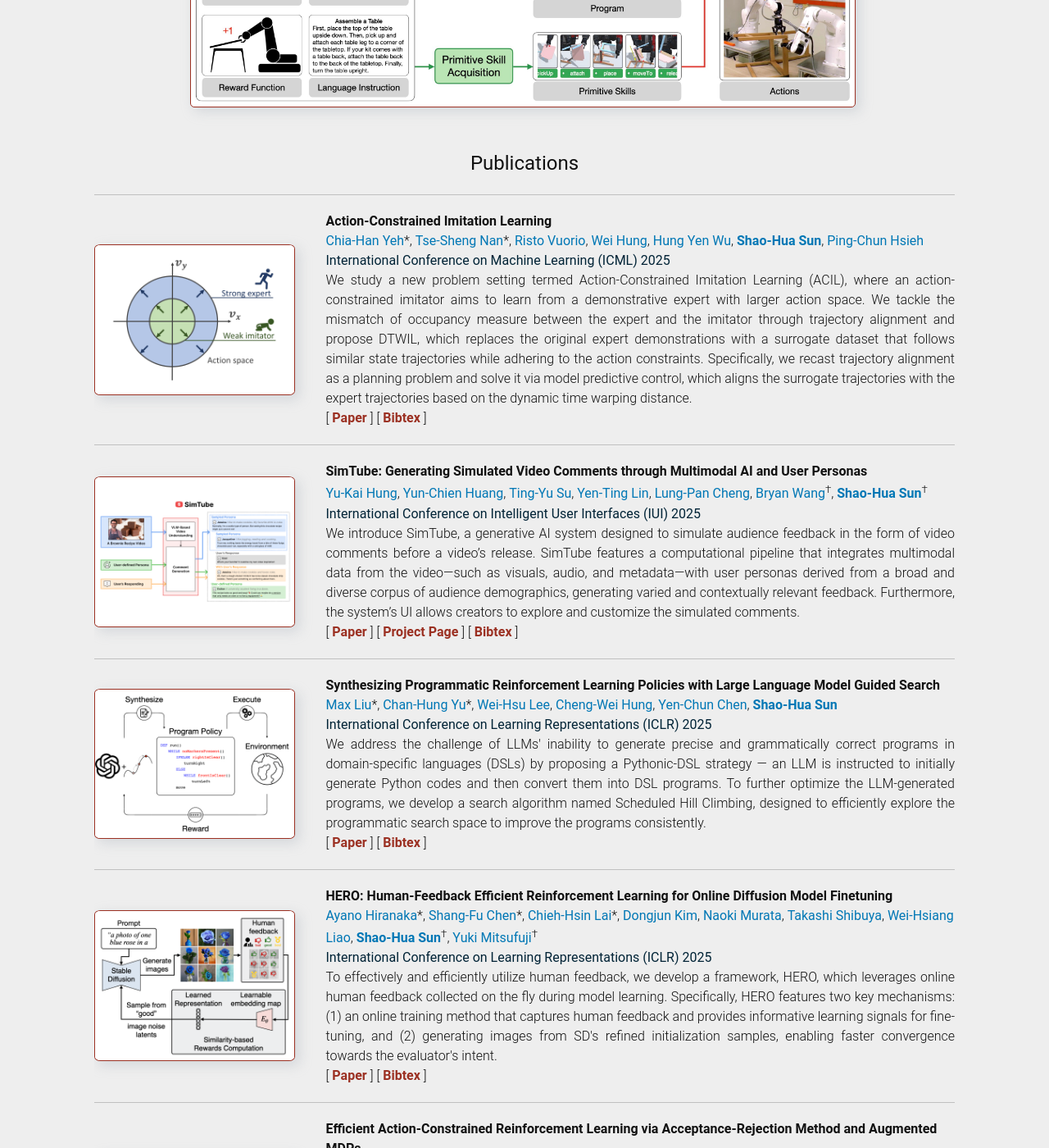
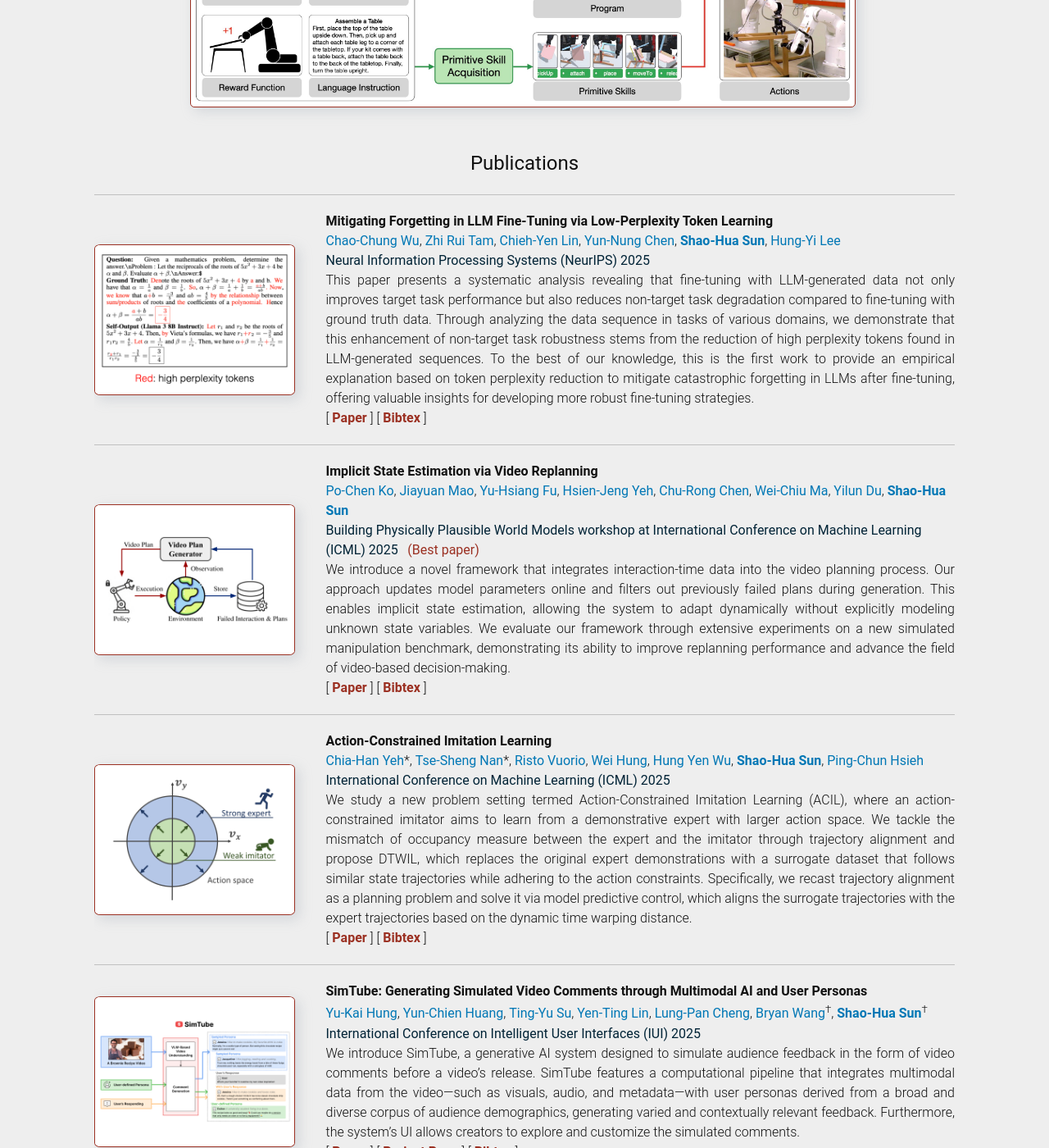
Before and after one commit to shaohua0116/shaohua0116.github.io, a Jekyll site: the page built from index.html, in a window 1280 px wide and 1400 px high, scrolled down 2151 px. Shown: the whole window at 82% size. Built offline with Jekyll 4.4.1, drawn with Linux system fonts in a browser that asks for light colours; some web fonts are replaced.

Commit message:
update neurips 2025

```diff
--- a/_data/publications.yml
+++ b/_data/publications.yml
@@ -1,34 +1,66 @@
-# - title: 'Implicit State Estimation via Video Replanning'
-#   date:  'July 2025'
-#   imgurl: '/images/projects/ise.png'
-#   imgprop: 'frame'
-#   selected: true
-#   authors:
-#     - name: Po-Chen Ko
-#       url:  'https://pochen-ko.github.io/'
-#     - name: Jiayuan Mao
-#       url:  'https://jiayuanm.com/'
-#     - name: Yu-Hsiang Fu
-#     - name: Hsien-Jeng Yeh
-#     - name: Chu-Rong Chen
-#     - name: Wei-Chiu Ma
-#       url:  'https://www.cs.cornell.edu/~weichiu/'
-#     - name: Yilun Du
-#       url:  'https://yilundu.github.io/'
-#     - name: Shao-Hua Sun
-#       url:  ''
-#       me: true
-#   desc: 'We introduce a novel framework that integrates interaction-time data into the video planning process. Our approach updates model parameters online and filters out previously failed plans during generation. This enables implicit state estimation, allowing the system to adapt dynamically without explicitly modeling unknown state variables. We evaluate our framework through extensive experiments on a new simulated manipulation benchmark, demonstrating its ability to improve replanning performance and advance the field of video-based decision-making.'
-#   abstract: 'Video-based representations have gained prominence in planning and decision-making due to their ability to encode rich spatiotemporal dynamics and geometric relationships. These representations enable flexible and generalizable solutions for complex tasks such as object manipulation and navigation. However, existing video planning frameworks often struggle to adapt to failures at interaction time due to the incapability to reason about uncertainties in partially observed environments. To overcome these limitations, we introduce a novel framework that integrates interaction-time data into the planning process. Our approach updates model parameters online and filters out previously failed plans during generation. This enables implicit state estimation, allowing the system to adapt dynamically without explicitly modeling unknown state variables. We evaluate our framework through extensive experiments on a new simulated manipulation benchmark, demonstrating its ability to improve replanning performance and advance the field of video-based decision-making.'
-#   tags:
-#     - name: 'Paper'
-#       url:  'https://openreview.net/forum?id=g6wi263Szj'
-#     - name: 'Bibtex'
-#       url:  '/bibtex/ise.txt'
-#   publisher:  'Building Physically Plausible World Models workshop at International Conference on Machine Learning (ICML) 2025'
-#   oral: true
-#   oral_text: 'Best paper'
-#   status:   ''
+- title: 'Mitigating Forgetting in LLM Fine-Tuning via Low-Perplexity Token Learning'
+  date:  'Dec 2025'
+  imgurl: '/images/projects/stm.png'
+  imgprop: 'frame'
+  selected: true
+  authors:
+    - name: Chao-Chung Wu
+      url: 'https://scholar.google.com/citations?user=K1yD3LAAAAAJ'
+    - name: Zhi Rui Tam
+      url: 'https://zrt.wtf/'
+    - name: Chieh-Yen Lin
+      url:  'https://scholar.google.com/citations?user=-4rvt4AAAAAJ'
+    - name: Yun-Nung Chen
+      url:  'https://www.csie.ntu.edu.tw/~yvchen/'
+    - name: Shao-Hua Sun
+      url:  ''
+      me: true
+    - name: Hung-Yi Lee
+      url:  'https://speech.ee.ntu.edu.tw/~hylee/index.php'
+  desc: 'This paper presents a systematic analysis revealing that fine-tuning with LLM-generated data not only improves target task performance but also reduces non-target task degradation compared to fine-tuning with ground truth data. Through analyzing the data sequence in tasks of various domains, we demonstrate that this enhancement of non-target task robustness stems from the reduction of high perplexity tokens found in LLM-generated sequences. To the best of our knowledge, this is the first work to provide an empirical explanation based on token perplexity reduction to mitigate catastrophic forgetting in LLMs after fine-tuning, offering valuable insights for developing more robust fine-tuning strategies.'
+  abstract: 'Maintaining consistent model performance across domains is a fundamental challenge in machine learning. While recent work has explored using LLM-generated data for fine-tuning, its impact on cross-domain generalization remains poorly understood. This paper presents a systematic analysis revealing that fine-tuning with LLM-generated data not only improves target task performance but also reduces non-target task degradation compared to fine-tuning with ground truth data. Through analyzing the data sequence in tasks of various domains, we demonstrate that this enhancement of non-target task robustness stems from the reduction of high perplexity tokens found in LLM-generated sequences. Following our findings, we showed that masking high perplexity tokens in ground truth training data achieves similar non-target task performance preservation, comparable to using LLM-generated data. Extensive experiments across different model families and scales, including Gemma 2 IT 2B, Llama 3 8B Instruct, and 3 additional models, agree with our findings. To the best of our knowledge, this is the first work to provide an empirical explanation based on token perplexity reduction to mitigate catastrophic forgetting in LLMs after fine-tuning, offering valuable insights for developing more robust fine-tuning strategies.'
+  tags:
+    - name: 'Paper'
+      url:  'https://arxiv.org/abs/2501.14315'
+    - name: 'Bibtex'
+      url:  '/bibtex/stm.txt'
+  publisher:  'Neural Information Processing Systems (NeurIPS) 2025'
+  oral: false
+  oral_text: ''
+  status:   ''
+
+- title: 'Implicit State Estimation via Video Replanning'
+  date:  'July 2025'
+  imgurl: '/images/projects/ise.png'
+  imgprop: 'frame'
+  selected: true
+  authors:
+    - name: Po-Chen Ko
+      url:  'https://pochen-ko.github.io/'
+    - name: Jiayuan Mao
+      url:  'https://jiayuanm.com/'
+    - name: Yu-Hsiang Fu
+    - name: Hsien-Jeng Yeh
+    - name: Chu-Rong Chen
+    - name: Wei-Chiu Ma
+      url:  'https://www.cs.cornell.edu/~weichiu/'
+    - name: Yilun Du
+      url:  'https://yilundu.github.io/'
+    - name: Shao-Hua Sun
+      url:  ''
+      me: true
+  desc: 'We introduce a novel framework that integrates interaction-time data into the video planning process. Our approach updates model parameters online and filters out previously failed plans during generation. This enables implicit state estimation, allowing the system to adapt dynamically without explicitly modeling unknown state variables. We evaluate our framework through extensive experiments on a new simulated manipulation benchmark, demonstrating its ability to improve replanning performance and advance the field of video-based decision-making.'
+  abstract: 'Video-based representations have gained prominence in planning and decision-making due to their ability to encode rich spatiotemporal dynamics and geometric relationships. These representations enable flexible and generalizable solutions for complex tasks such as object manipulation and navigation. However, existing video planning frameworks often struggle to adapt to failures at interaction time due to the incapability to reason about uncertainties in partially observed environments. To overcome these limitations, we introduce a novel framework that integrates interaction-time data into the planning process. Our approach updates model parameters online and filters out previously failed plans during generation. This enables implicit state estimation, allowing the system to adapt dynamically without explicitly modeling unknown state variables. We evaluate our framework through extensive experiments on a new simulated manipulation benchmark, demonstrating its ability to improve replanning performance and advance the field of video-based decision-making.'
+  tags:
+    - name: 'Paper'
+      url:  'https://openreview.net/forum?id=g6wi263Szj'
+    - name: 'Bibtex'
+      url:  '/bibtex/ise.txt'
+  publisher:  'Building Physically Plausible World Models workshop at International Conference on Machine Learning (ICML) 2025'
+  oral: true
+  oral_text: 'Best paper'
+  status:   ''
+
 - title: 'Action-Constrained Imitation Learning'
   date:  'May 2025'
   imgurl: '/images/projects/acil.png'
--- /dev/null
+++ b/bibtex/stm.txt
@@ -0,0 +1,6 @@
+@inproceedings{wu2025mitigating,
+  title={{Mitigating Forgetting in LLM Fine-Tuning via Low-Perplexity Token Learning}},
+  author={Chao-Chung Wu and Zhi Rui Tam and Chieh-Yen Lin and Yun-Nung Chen and Shao-Hua Sun and Hung-yi Lee},
+  booktitle={Neural Information Processing Systems},
+  year={2025},
+}
```
Also changed, not shown: images/projects/stm.png (added).
